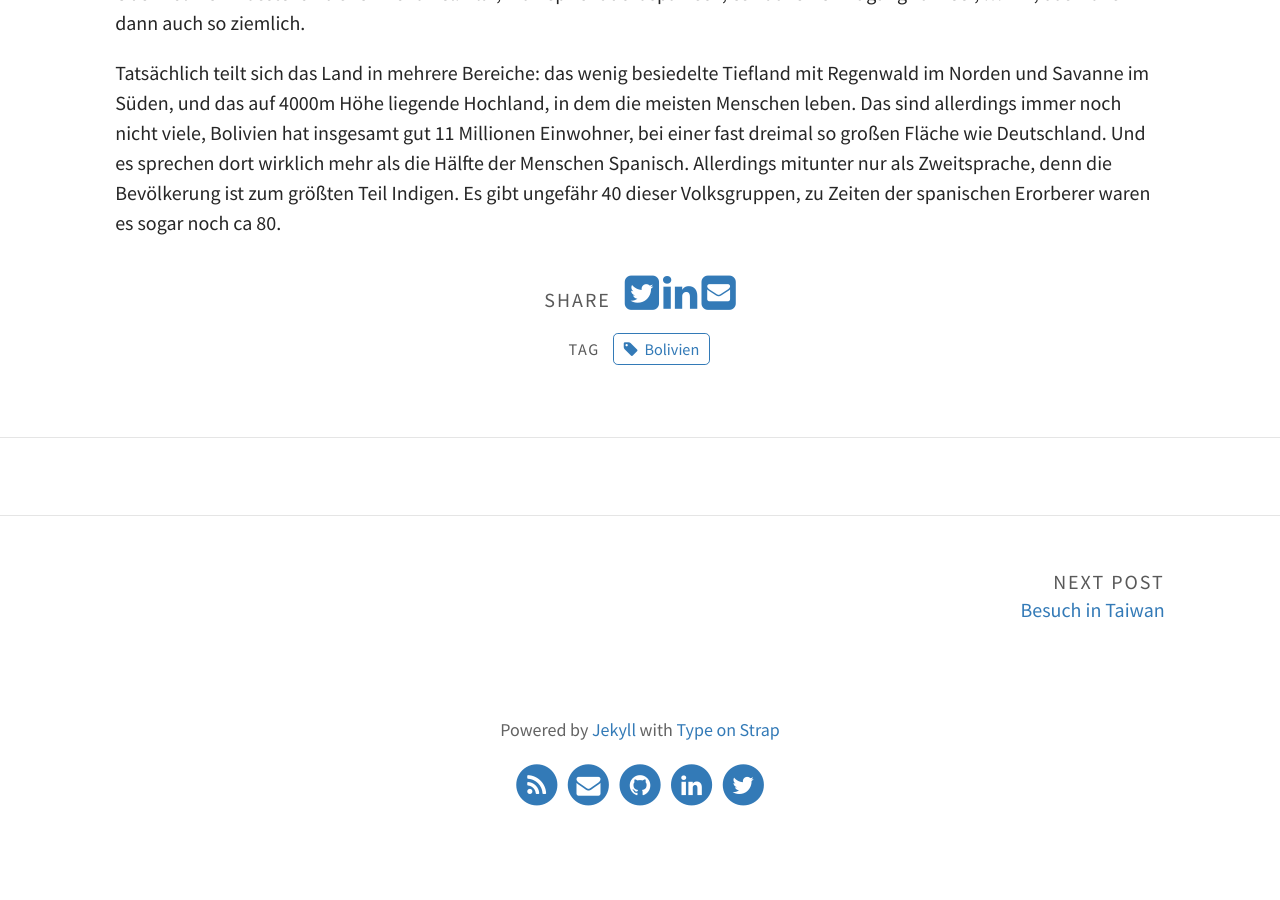
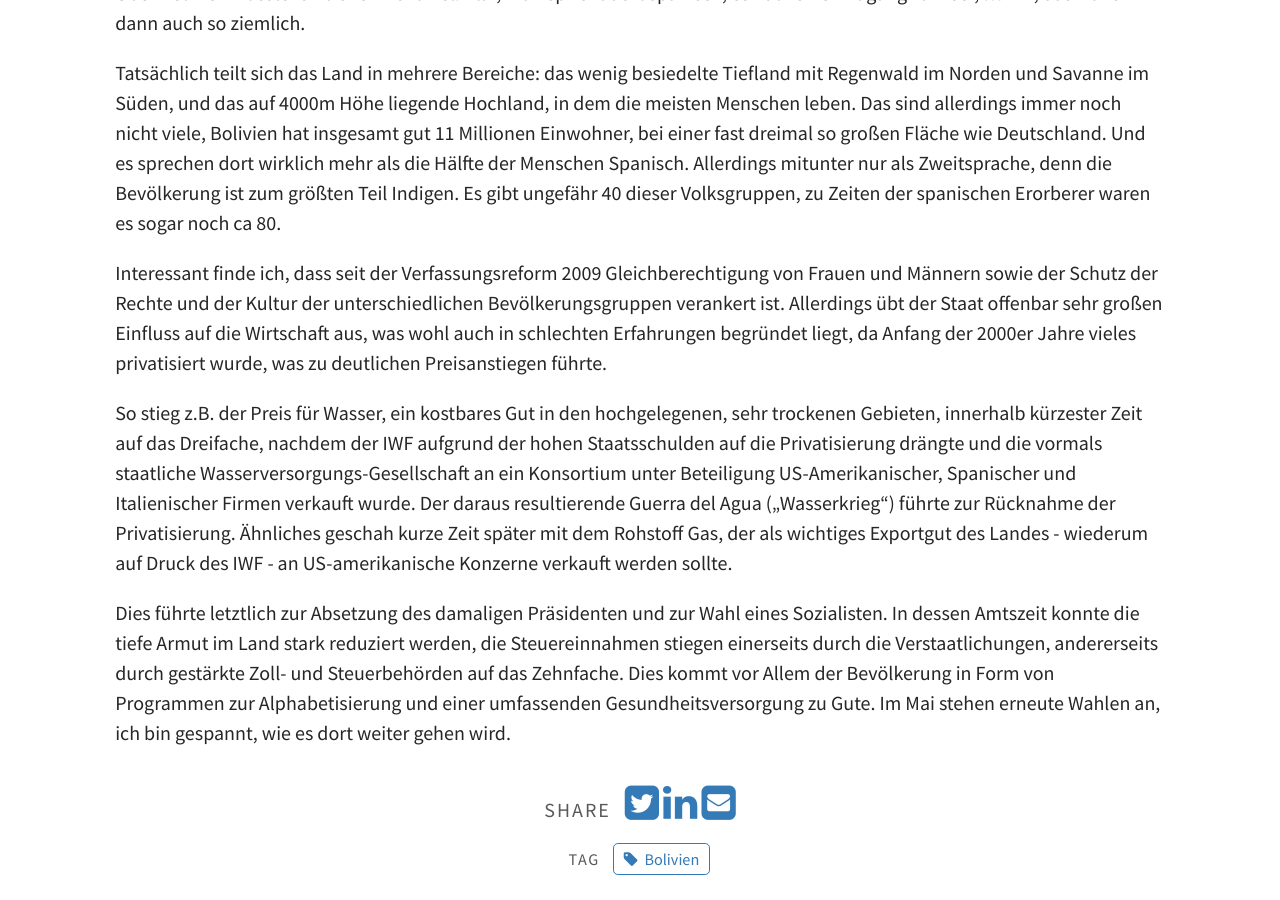
Before and after one commit to jschirrmacher/eight-days, a Jekyll site: the page built from _posts/2020-04-08-bolivien.md, in a window 1280 px wide and 900 px high, scrolled down 606 px. Built offline with Jekyll 4.4.1, drawn with Linux system fonts in a browser that asks for light colours; comment, search, counter and statistics services are not loaded; before the commit the page ends 1454 px from its top, so only the background shows below that.

Commit message:
More info about politics

```diff
--- a/_posts/2020-04-08-bolivien.md
+++ b/_posts/2020-04-08-bolivien.md
@@ -11,3 +11,9 @@ Gestern hat Christiane mit ihrem Bruder Thorsten telefoniert und ihm von unserer
 Über Bolivien wusste ich bisher nicht viel. Klar, man spricht dort spanisch, es hat keinen Zugang zu Meer, ... hm, das war's dann auch so ziemlich.
 
 Tatsächlich teilt sich das Land in mehrere Bereiche: das wenig besiedelte Tiefland mit Regenwald im Norden und Savanne im Süden, und das auf 4000m Höhe liegende Hochland, in dem die meisten Menschen leben. Das sind allerdings immer noch nicht viele, Bolivien hat insgesamt gut 11 Millionen Einwohner, bei einer fast dreimal so großen Fläche wie Deutschland. Und es sprechen dort wirklich mehr als die Hälfte der Menschen Spanisch. Allerdings mitunter nur als Zweitsprache, denn die Bevölkerung ist zum größten Teil Indigen. Es gibt ungefähr 40 dieser Volksgruppen, zu Zeiten der spanischen Erorberer waren es sogar noch ca 80.
+
+Interessant finde ich, dass seit der Verfassungsreform 2009 Gleichberechtigung von Frauen und Männern sowie der Schutz der Rechte und der Kultur der unterschiedlichen Bevölkerungsgruppen verankert ist. Allerdings übt der Staat offenbar sehr großen Einfluss auf die Wirtschaft aus, was wohl auch in schlechten Erfahrungen begründet liegt, da Anfang der 2000er Jahre vieles privatisiert wurde, was zu deutlichen Preisanstiegen führte.
+
+So stieg z.B. der Preis für Wasser, ein kostbares Gut in den hochgelegenen, sehr trockenen Gebieten, innerhalb kürzester Zeit auf das Dreifache, nachdem der IWF aufgrund der hohen Staatsschulden auf die Privatisierung drängte und die vormals staatliche Wasserversorgungs-Gesellschaft an ein Konsortium unter Beteiligung US-Amerikanischer, Spanischer und Italienischer Firmen verkauft wurde. Der daraus resultierende Guerra del Agua („Wasserkrieg“) führte zur Rücknahme der Privatisierung. Ähnliches geschah kurze Zeit später mit dem Rohstoff Gas, der als wichtiges Exportgut des Landes - wiederum auf Druck des IWF - an US-amerikanische Konzerne verkauft werden sollte.
+
+Dies führte letztlich zur Absetzung des damaligen Präsidenten und zur Wahl eines Sozialisten. In dessen Amtszeit konnte die tiefe Armut im Land stark reduziert werden, die Steuereinnahmen stiegen einerseits durch die Verstaatlichungen, andererseits durch gestärkte Zoll- und Steuerbehörden auf das Zehnfache. Dies kommt vor Allem der Bevölkerung in Form von Programmen zur Alphabetisierung und einer umfassenden Gesundheitsversorgung zu Gute. Im Mai stehen erneute Wahlen an, ich bin gespannt, wie es dort weiter gehen wird.
```
